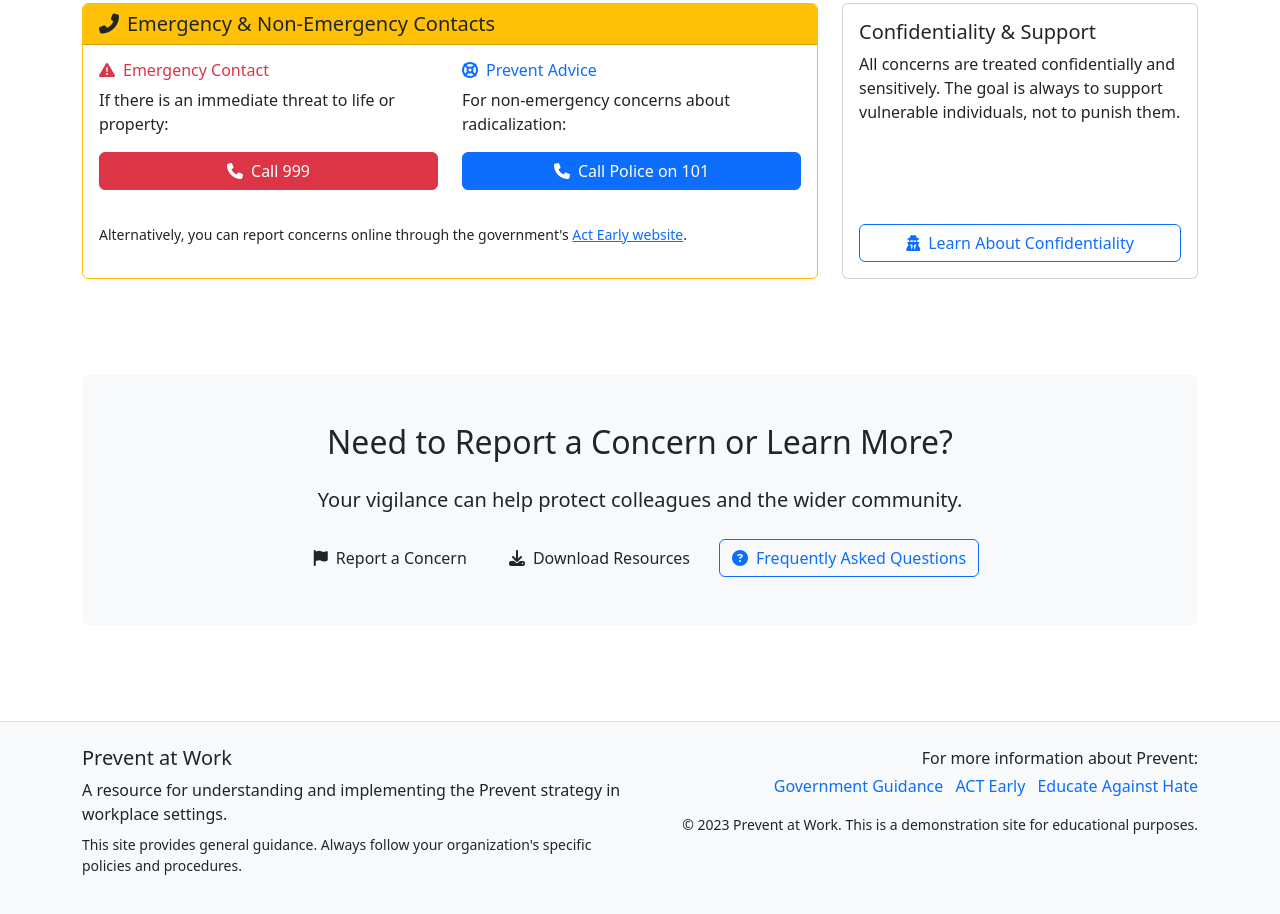
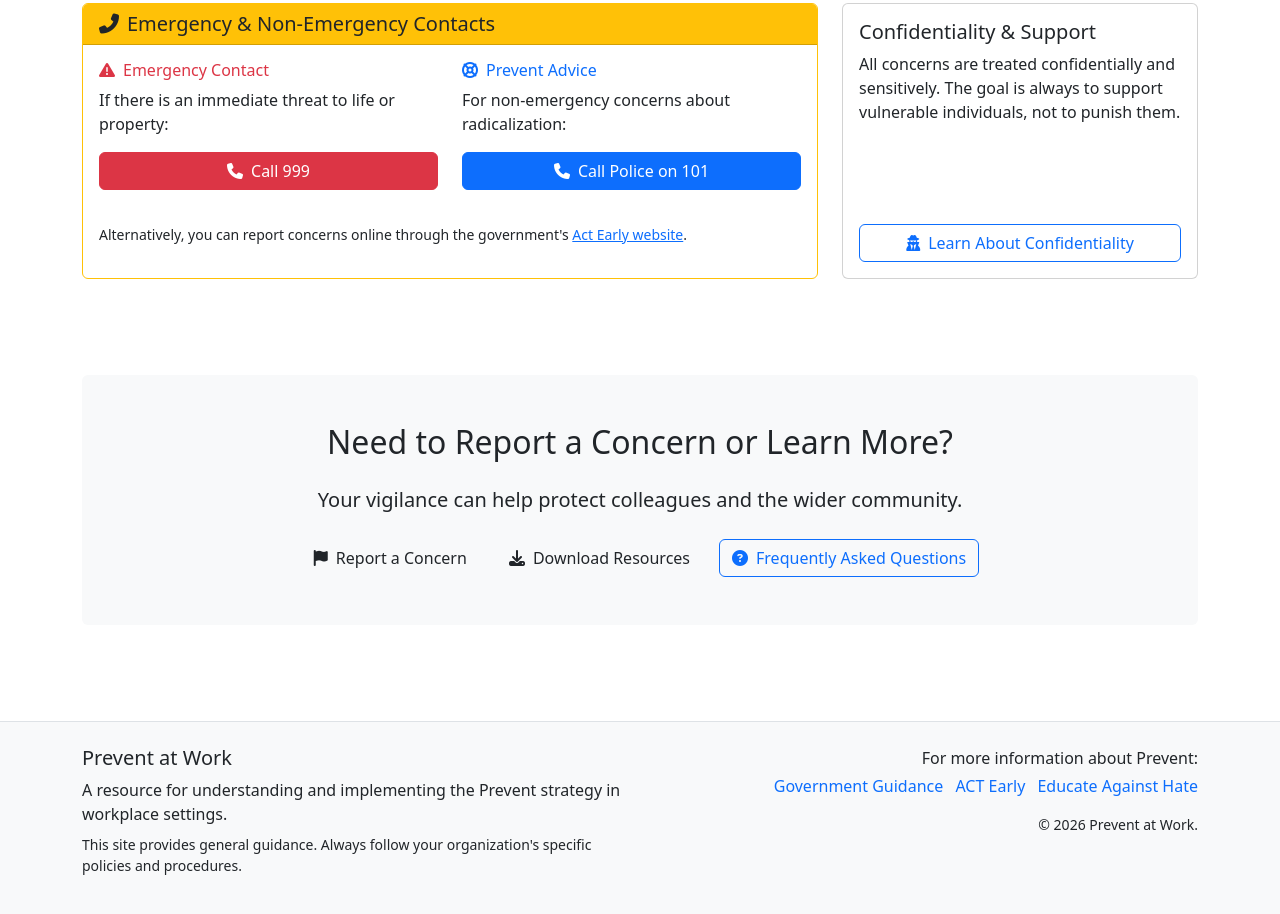
Before and after one commit to Michael-77cm/Prevent-Strategy-in-the-Workplace, a plain HTML site: page index.html in a window 1280 px wide. Shown: the part 2458-3372 px from the top of the page. Drawn offline with nearby package versions, Linux system fonts and the light colour scheme.

Commit message:
git commit -m "Update copyright year to 2026 in footer"

```diff
--- a/index.html
+++ b/index.html
@@ -273,7 +273,7 @@
                         <li class="list-inline-item"><a href="https://www.ltai.info/" target="_blank" class="text-decoration-none">ACT Early</a></li>
                         <li class="list-inline-item"><a href="https://educateagainsthate.com/" target="_blank" class="text-decoration-none">Educate Against Hate</a></li>
                     </ul>
-                    <p class="small mt-2">&copy; 2023 Prevent at Work. This is a demonstration site for educational purposes.</p>
+                    <p class="small mt-2">&copy; 2026 Prevent at Work. </p>
                 </div>
             </div>
         </div>
```
